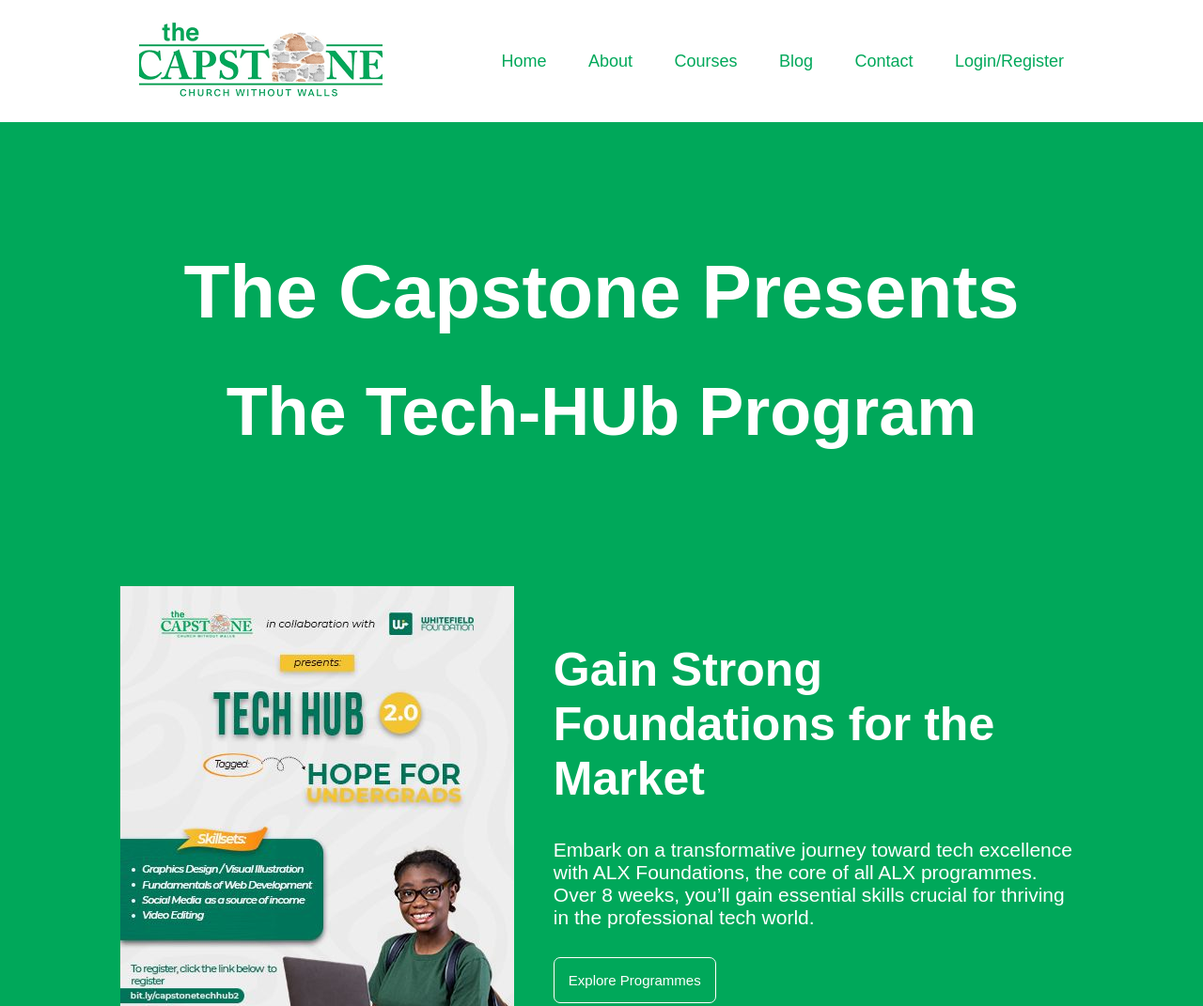
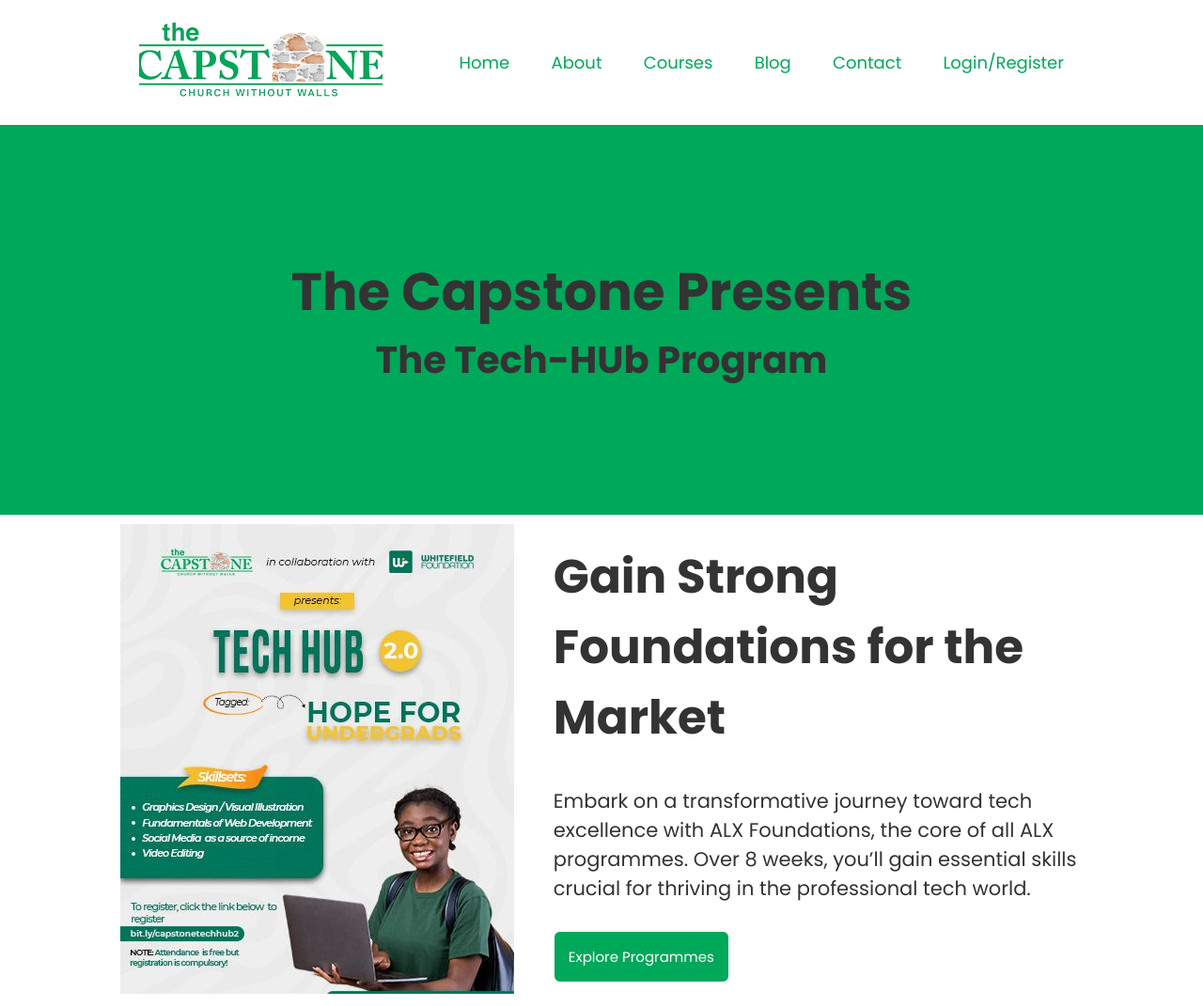
Before and after one commit to NwakanmaEmmanuel/CAPSTONE-TECHHUB-WEBSITE, a website: page index.html in a window 1280 px wide. Shown: the top 1071 px of the page at 94% size. Drawn offline with nearby package versions, Linux system fonts and the light colour scheme.

Commit message:
minor changes to design and banner animation

```diff
--- a/index.html
+++ b/index.html
@@ -1,13 +1,14 @@
 <!DOCTYPE html>
 <html lang="en">
   <head>
-    <meta charset="UTF-8">
-    <meta name="viewport" content="width=device-width, initial-scale=1.0">
-    <link rel="stylesheet" href="style.css">
+    <meta charset="UTF-8" />
+    <meta name="viewport" content="width=device-width, initial-scale=1.0" />
+    <link rel="stylesheet" href="style.css" />
     <link
       rel="stylesheet"
-    href="https://cdnjs.cloudflare.com/ajax/libs/animate.css/4.1.1/animate.min.css"/>
-    <link rel="icon" href="small.png">
+      href="https://cdnjs.cloudflare.com/ajax/libs/animate.css/4.1.1/animate.min.css"
+    />
+    <link rel="icon" href="small.png" />
     <title>Capstone Tech-hub</title>
   </head>
   <body>
@@ -15,49 +16,63 @@
       <div class="container">
         <nav>
           <div class="image1">
-                    <ul><a href="index.html">
-                            <li> <img class="icon-1" src="./pic2.png" alt=""></li>
+            <ul>
+              <a href="index.html">
+                <li><img class="icon-1" src="./pic2.png" alt="" /></li>
               </a>
             </ul>
           </div>
           <div>
             <ul class="nav1">
-                        <li><a href="index.html"><span>Home</span></a></li>
-                        <li><a href="about.html"><span>About</span></a></li>
-                        <li><a href="courses.html"><span>Courses</span></a></li>
-                        <li><a href="blog.html"><span>Blog</span></a></li>
-                        <li><a href="contact.html"><span>Contact</span></a></li>
+              <li>
+                <a href="index.html"><span>Home</span></a>
+              </li>
+              <li>
+                <a href="about.html"><span>About</span></a>
+              </li>
+              <li>
+                <a href="courses.html"><span>Courses</span></a>
+              </li>
+              <li>
+                <a href="blog.html"><span>Blog</span></a>
+              </li>
+              <li>
+                <a href="contact.html"><span>Contact</span></a>
+              </li>
               <li><a href="login.html" class="btn">Login/Register</a></li>
             </ul>
           </div>
         </nav>
-
       </div>
-
     </div>
     <div id="about">
       <div class="container">
         <div class="para">
           <h1>The Capstone Presents</h1>
-                <h2 class="animate__animated animate__zoomInDown">The Tech-HUb Program</h2>
+          <h2>
+            The Tech-HUb Program
+          </h2>
         </div>
-
       </div>
     </div>
     <div id="section">
       <div class="container">
         <div class="sections">
           <div class="col-1">
-                    <img src="pic4.jpg" alt="">
+            <img src="pic4.jpg" alt="" />
           </div>
           <div class="col-2">
             <h1>Gain Strong Foundations for the Market</h1>
-                    <p>Embark on a transformative journey toward tech excellence with ALX Foundations, the core of all ALX programmes. Over 8 weeks, you’ll gain essential skills crucial for thriving in the professional tech world.</p>
+            <p>
+              Embark on a transformative journey toward tech excellence with ALX
+              Foundations, the core of all ALX programmes. Over 8 weeks, you’ll
+              gain essential skills crucial for thriving in the professional
+              tech world.
+            </p>
             <button>Explore Programmes</button>
           </div>
         </div>
       </div>
-
     </div>
   </body>
 </html>
--- a/style.css
+++ b/style.css
@@ -1,25 +1,27 @@
+@import url('https://fonts.googleapis.com/css2?family=Poppins:ital,wght@0,100;0,200;0,300;0,400;0,500;0,600;0,700;0,800;0,900;1,100;1,200;1,300;1,400;1,500;1,600;1,700;1,800;1,900&display=swap');
+
 *{
     padding: 0;
     margin: 0;
-    font-family: sans-serif;
+    font-family: 'Poppins', sans-serif;
     box-sizing: border-box;
+}
+
+:root{
+    --primary-color: #00a85a;
+    --secondary-color: #d9a98a;
+    --text-foreground: #333;
+    --text-background: #fff;
 }
 html{
     scroll-behavior: smooth;
-}
-body{
-    background: #00a85a;
-    color: white;
 }
 #header{
     width: 100%;
 }
 .container{
     padding: 10px 10%;
-}
-#header .container{
-    background-color: white;
-
+    color: var(--text-foreground);
 }
 
 nav{
@@ -65,11 +67,12 @@
 
 #about{
     padding: 125px 0;
+    background: var(--primary-color);
 }
 
 .para h1{
     animation: fadeInUp 1s ease 0.5s both;
-    font-size: 5rem;
+    font-size: 3.5rem;
     text-align: center;
 }
 
@@ -87,9 +90,9 @@
 
 }
 .para h2{
-    font-size: 4.5rem;
+    font-size: 2.5rem;
     text-align: center;
-    padding-top: 40px;
+    animation: fadeInUp 0.8s ease 0.7s both;
     /* animation: fadeInUp 1s ease 1.5s both; */
 }
 .animate__zoomInDown{
@@ -100,7 +103,7 @@
     display: flex;
     justify-content: space-between;
     align-items: center;
-
+    gap: 20px;
 }
 .sections .col-1{
     flex-basis: 40%;
@@ -126,3 +129,13 @@
     color: #fff;
     font-style: bold;
 }
+
+@media (max-width: 1024px) {
+    .sections {
+        flex-direction: column-reverse;
+    }
+    .sections .col-1,
+    .sections .col-2 {
+        flex-basis: 100%;
+    }
+}
```
Lines whose indentation alone changed are shown as unchanged.
